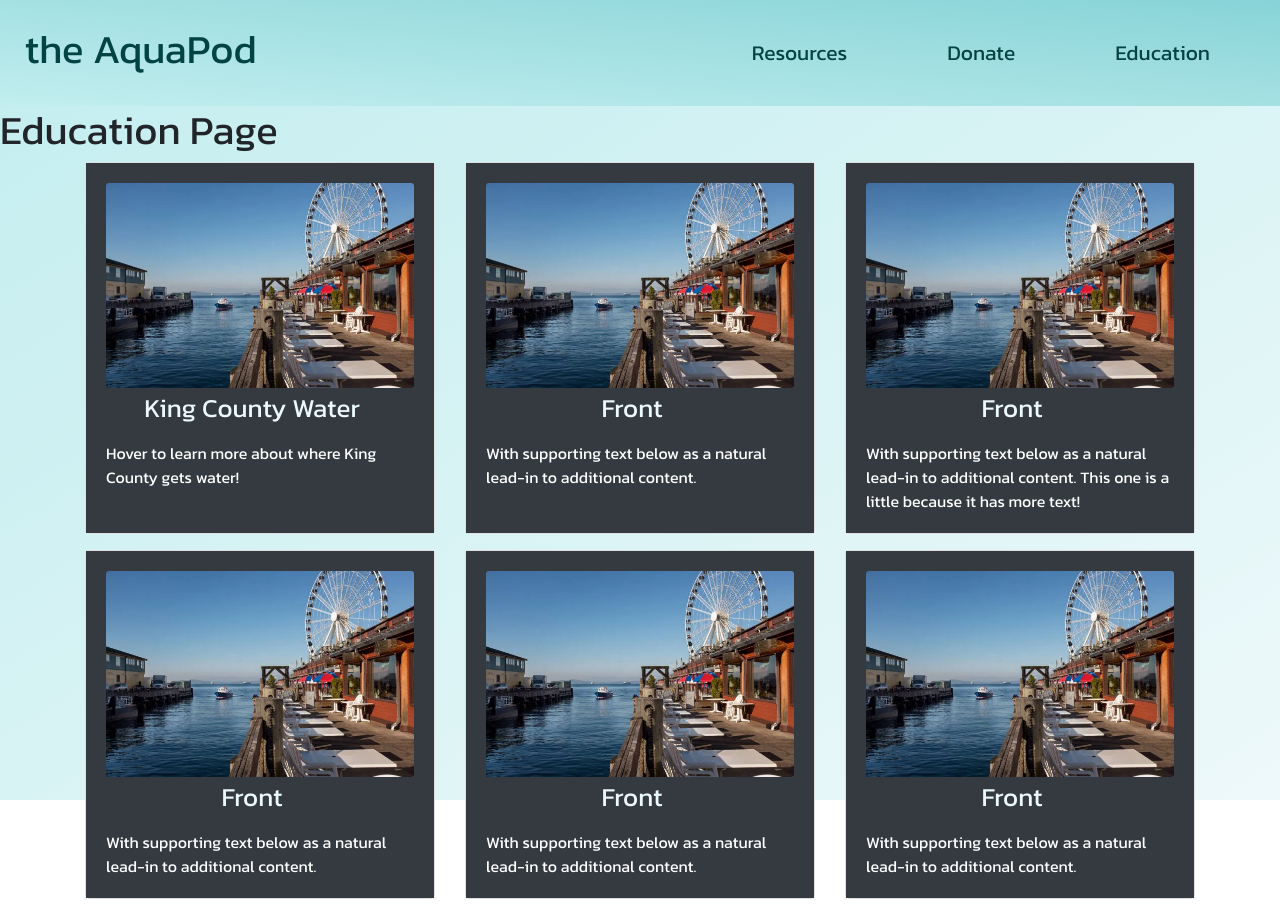
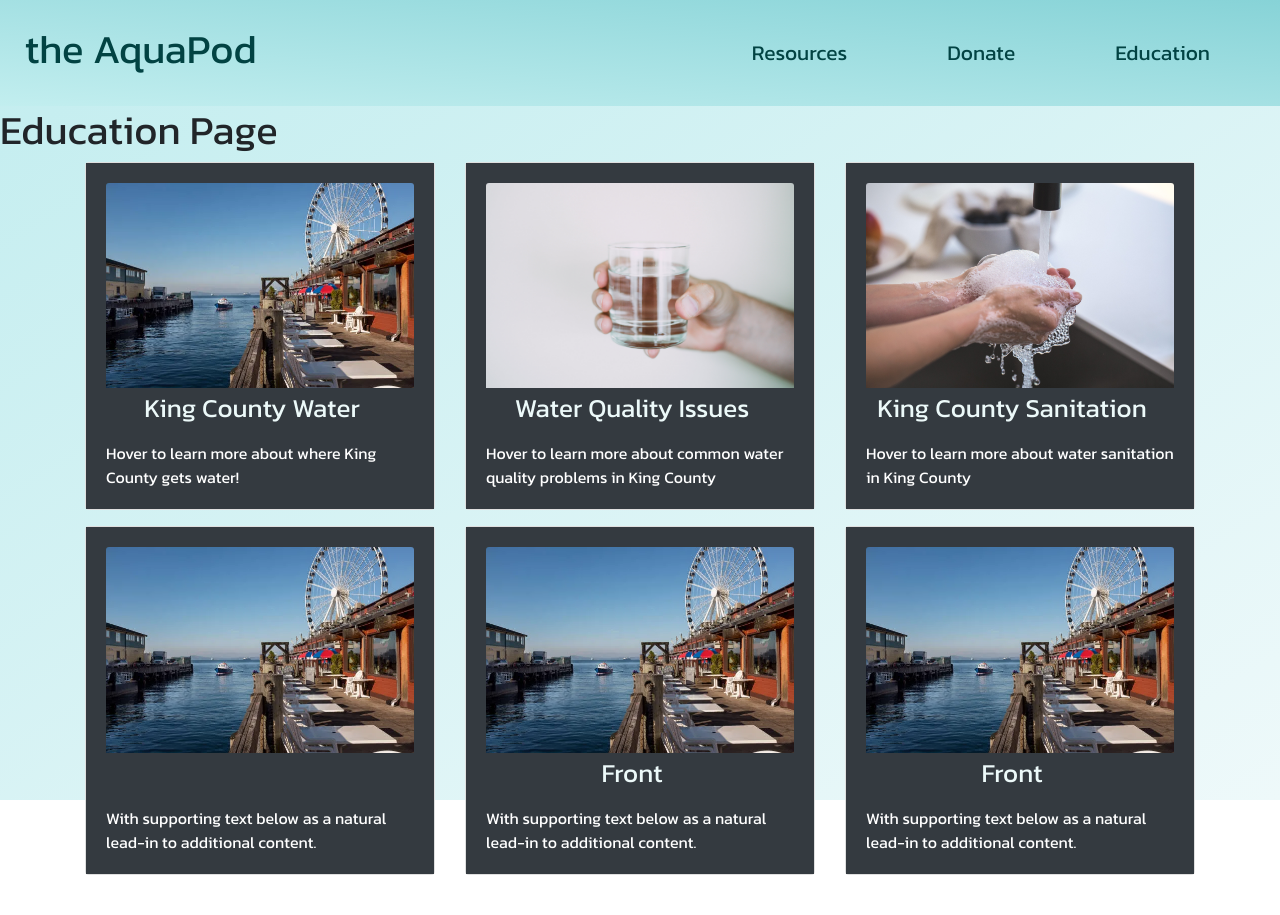
Before and after one commit to UW-INFO442-AU23/Team-Aquanauts, a React (Create React App) app: page /education in a window 1280 px wide. After the commit the page ends 891 px from the top, so only its background shows below. Built offline with nearby package versions, Linux system fonts and the light colour scheme.

Commit message:
Added more images to education cards and info

```diff
--- a/src/components/educationComp/EducationPage.js
+++ b/src/components/educationComp/EducationPage.js
@@ -19,16 +19,19 @@ export default function EducationPage(props) {
               <div class="card card-flip h-100">
                 <div class="card-front text-white bg-dark">
                   <div class="card-body">
-                    <img src="../img/harbor-activity.jpg" class="card-img-top" alt="..."/>
+                    <img src="../img/harbor-activity.jpg" class="card-img-top" alt="..." />
                     <h3 class="card-title">King County Water</h3>
                     <p class="card-text">Hover to learn more about where King County gets water!</p>
                   </div>
                 </div>
                 <div class="card-back bg-dark text-white">
                   <div class="card-body">
-                    <h3 class="card-title">Stats</h3>
-                    <p class="card-text">Suprise this one has more more more more content on the back!</p>
-                    <a href="#" class="btn btn-outline-secondary">Action</a>
+                    <h3 class="card-title">Facts</h3>
+                    <p class="card-text">King County gets most of it's water from watersheds.
+                                          click the button to head to Seattle Public Utilities on for
+                                          an in-depth look at the processes involved in getting clean water in central
+                                          King County.</p>
+                    <a href="https://www.seattle.gov/utilities/your-services/water/water-system" class="btn btn-outline-primary">Click me!</a>
                   </div>
                 </div>
               </div>
@@ -39,16 +42,18 @@ export default function EducationPage(props) {
               <div class="card card-flip h-100">
                 <div class="card-front text-white bg-dark">
                   <div class="card-body">
-                  <img src="../img/harbor-activity.jpg" class="card-img-top" alt="..."/>
-                    <h3 class="card-title">Front</h3>
-                    <p class="card-text">With supporting text below as a natural lead-in to additional content.</p>
+                    <img src="..\img\water-lisa-fotio.jpg" class="card-img-top" alt="..." />
+                    <h3 class="card-title">Water Quality Issues</h3>
+                    <p class="card-text">Hover to learn more about common water quality problems in King County</p>
                   </div>
                 </div>
                 <div class="card-back bg-dark text-white">
                   <div class="card-body">
-                    <h3 class="card-title">Back #2</h3>
-                    <p class="card-text">Suprise this one has content on the back!</p>
-                    <a href="#" class="btn btn-outline-secondary">Action</a>
+                    <h3 class="card-title">Facts</h3>
+                    <p class="card-text">Despite King County having some of the cleanest water from it's watersheds,
+                                          there are still some common water quality problems within the county that.
+                                          Click the link button to read about some of the problems that plague the water in King County.</p>
+                    <a href="#" class="btn btn-outline-primary">Click Me!</a>
                   </div>
                 </div>
               </div>
@@ -59,14 +64,14 @@ export default function EducationPage(props) {
               <div class="card card-flip h-100">
                 <div class="card-front text-white bg-dark">
                   <div class="card-body">
-                  <img src="../img/harbor-activity.jpg" class="card-img-top" alt="..."/>
-                    <h3 class="card-title">Front</h3>
-                    <p class="card-text">With supporting text below as a natural lead-in to additional content. This one is a little because it has more text!</p>
+                    <img src="..\img\water-burst.jpg" class="card-img-top" alt="..." />
+                    <h3 class="card-title">King County Sanitation</h3>
+                    <p class="card-text">Hover to learn more about water sanitation in King County</p>
                   </div>
                 </div>
                 <div class="card-back bg-dark text-white">
-                  <div class="card-body text-primary">
-                    <h3 class="card-title">Wow! #3</h3>
+                  <div class="card-body text-white">
+                    <h3 class="card-title">Facts</h3>
                     <p class="card-text">Suprise this one has content on the back!</p>
                     <a href="#" class="btn btn-outline-primary">Action</a>
                   </div>
@@ -79,8 +84,8 @@ export default function EducationPage(props) {
               <div class="card card-flip h-100">
                 <div class="card-front text-white bg-dark">
                   <div class="card-body">
-                  <img src="../img/harbor-activity.jpg" class="card-img-top" alt="..."/>
-                    <h3 class="card-title">Front</h3>
+                    <img src="../img/harbor-activity.jpg" class="card-img-top" alt="..." />
+                    <h3 class="card-title"></h3>
                     <p class="card-text">With supporting text below as a natural lead-in to additional content.</p>
                   </div>
                 </div>
@@ -88,7 +93,7 @@ export default function EducationPage(props) {
                   <div class="card-body">
                     <h3 class="card-title">Back</h3>
                     <p class="card-text">Suprise this one has more more more more content on the back!</p>
-                    <a href="#" class="btn btn-outline-secondary">Action</a>
+                    <a href="#" class="btn btn-outline-primary">Click Me!</a>
                   </div>
                 </div>
               </div>
@@ -99,7 +104,7 @@ export default function EducationPage(props) {
               <div class="card card-flip h-100">
                 <div class="card-front text-white bg-dark">
                   <div class="card-body">
-                  <img src="../img/harbor-activity.jpg" class="card-img-top" alt="..."/>
+                    <img src="../img/harbor-activity.jpg" class="card-img-top" alt="..." />
                     <h3 class="card-title">Front</h3>
                     <p class="card-text">With supporting text below as a natural lead-in to additional content.</p>
                   </div>
@@ -108,7 +113,7 @@ export default function EducationPage(props) {
                   <div class="card-body">
                     <h3 class="card-title">Back</h3>
                     <p class="card-text">Suprise this one has more more more more content on the back!</p>
-                    <a href="#" class="btn btn-outline-secondary">Action</a>
+                    <a href="#" class="btn btn-outline-primary">Click Me!</a>
                   </div>
                 </div>
               </div>
@@ -119,7 +124,7 @@ export default function EducationPage(props) {
               <div class="card card-flip h-100">
                 <div class="card-front text-white bg-dark">
                   <div class="card-body">
-                  <img src="../img/harbor-activity.jpg" class="card-img-top" alt="..."/>
+                    <img src="../img/harbor-activity.jpg" class="card-img-top" alt="..." />
                     <h3 class="card-title">Front</h3>
                     <p class="card-text">With supporting text below as a natural lead-in to additional content.</p>
                   </div>
@@ -128,7 +133,7 @@ export default function EducationPage(props) {
                   <div class="card-body">
                     <h3 class="card-title">Back</h3>
                     <p class="card-text">Suprise this one has more more more more content on the back!</p>
-                    <a href="#" class="btn btn-outline-secondary">Action</a>
+                    <a href="#" class="btn btn-outline-primary">Click Me!</a>
                   </div>
                 </div>
               </div>
```
Also changed, not shown: public/img/water-burst.jpg (added), public/img/water-lisa-fotio.jpg (added).
